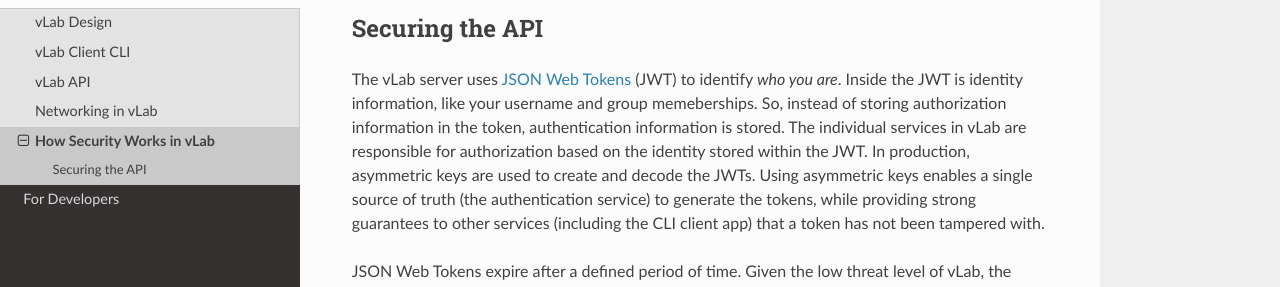
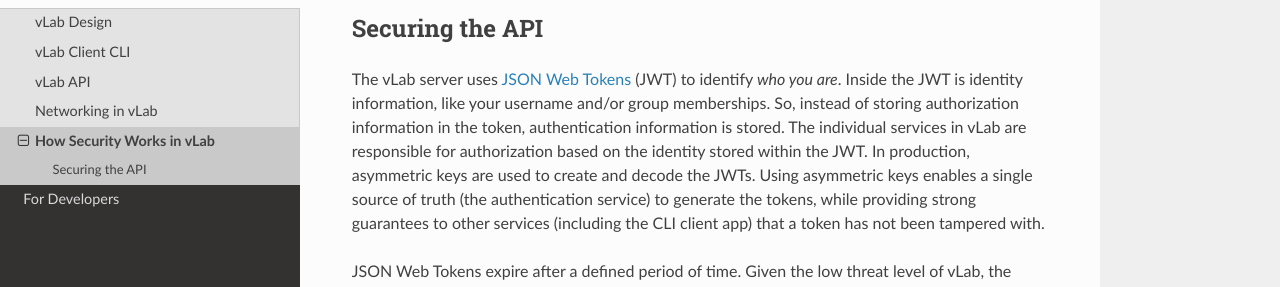
Before and after one commit to willnx/vlab_docs, a Sphinx documentation site: the page built from docs/source/overview/security.rst, in a window 1280 px wide. Shown: the part 220-507 px from the top of the page. Built offline with Sphinx 7.4.7 and the Read the Docs theme 2.0.0, drawn with Linux system fonts in a browser that asks for light colours.

Commit message:
fixed typo and updated to account for v1 & v2 auth tokens

```diff
--- a/docs/source/overview/security.rst
+++ b/docs/source/overview/security.rst
@@ -11,7 +11,7 @@
 ****************
 
 The vLab server uses `JSON Web Tokens <https://jwt.io>`_ (JWT) to identify *who you are*.
-Inside the JWT is identity information, like your username and group memeberships.
+Inside the JWT is identity information, like your username and/or group memberships.
 So, instead of storing authorization information in the token, authentication information
 is stored. The individual services in vLab are responsible for authorization based
 on the identity stored within the JWT. In production, asymmetric keys are used to
```
